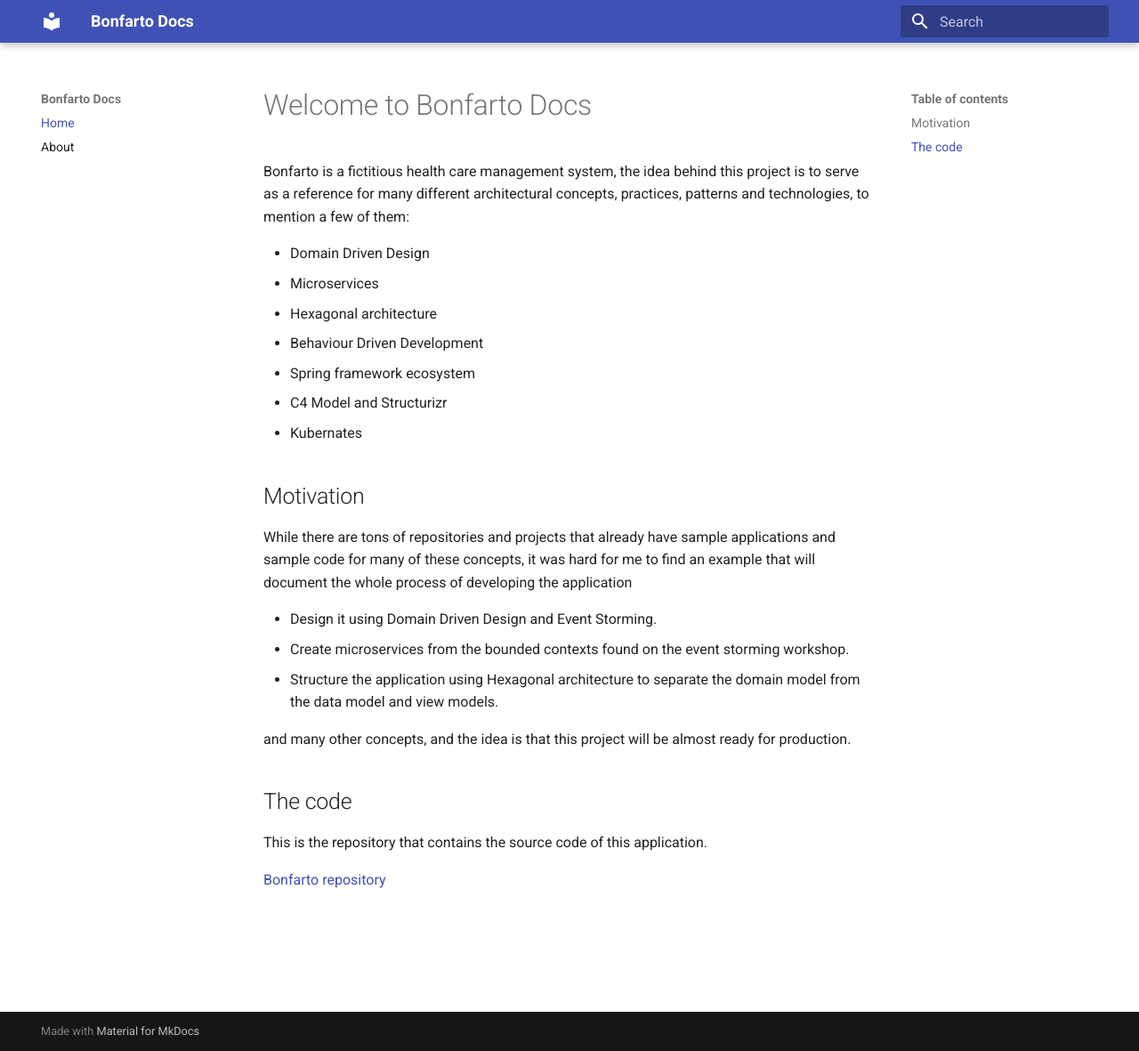
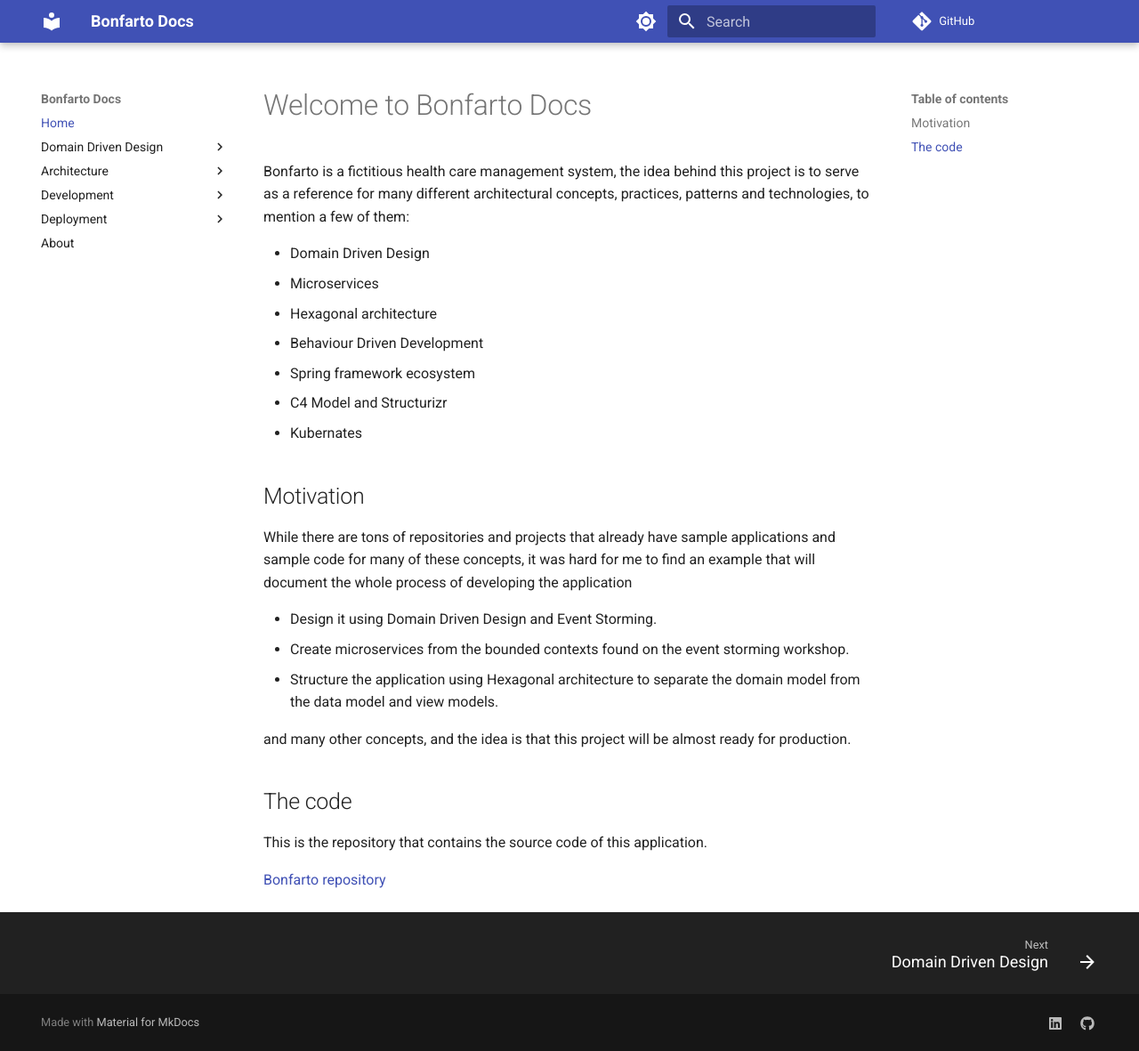
Before and after one commit to li-salvadorlopez/bonfarto-docs, an MkDocs documentation site: the page built from docs/index.md, in a window 1280 px wide and 1181 px high. Shown: the whole window at 89% size. Built offline with MkDocs 1.6.1 and Material for MkDocs 9.7.7, drawn with Linux system fonts in a browser that asks for light colours; comment, search, counter and statistics services are not loaded.

Commit message:
Added menu options and modified some settings.

```diff
--- /dev/null
+++ b/docs/ddd/index.md
@@ -0,0 +1 @@
+# Domain Driven Design
--- a/mkdocs.yml
+++ b/mkdocs.yml
@@ -1,7 +1,62 @@
 site_name: Bonfarto Docs
 site_url: https://li-salvadorlopez.github.oi/bonfarto-docs
+repo_url: https://github.com/li-salvadorlopez/bonfarto
+#edit_uri: edit/master/docs/
 nav:
   - Home: index.md
+  - Domain Driven Design:
+      - ddd/index.md
+      - Event Storming: ddd/event-storming.md
+  - Architecture:
+      - architecture/index.md
+      - C4: architecture/c4.md
+      - Hexagonal Architecture: architecture/hexagonal-architecture.md
+      - Microservices: architecture/microservices.md
+  - Development:
+      - development/index.md
+      - Rest: development/rest.md
+      - HATEOAS: development/hateoas.md
+      - Validation: development/validation.md
+      - Test Driven Development: development/tdd.md
+      - Behaviour Driven Development: development/bdd.md
+      - Integration testing: development/integration-testing.md
+  - Deployment:
+      - deployment/index.md
+      - Continuous Integration and Continuous Delivery: deployment/cdci.md
+      - Kubernates: k8s.md
   - About: about.md
 theme:
   name: material
+  palette:
+    - scheme: default
+      toggle:
+        icon: material/brightness-7
+        name: Switch to dark mode
+        primary: indigo
+        accent: deep purple
+    - scheme: slate
+      toggle:
+        icon: material/brightness-4
+        name: Switch to light mode
+        primary: indigo
+        accent: deep purple
+  features:
+    - navigation.instant
+    - navigation.instant.prefetch
+    - navigation.instant.progress
+    #- navigation.tabs
+    #- navigation.tabs.sticky
+    - navigation.path
+    - navigation.indexes
+    - search.suggest
+    - search.highlight
+    - search.share
+    - header.autohide
+    - navigation.footer
+    #- content.action.edit
+extra:
+  social:
+    - icon: fontawesome/brands/linkedin
+      link: https://www.linkedin.com/in/salvadorlopezmarquez/
+    - icon: fontawesome/brands/github
+      link: https://github.com/li-salvadorlopez
```
Also changed, not shown: docs/architecture/c4.md (added, +1 -0 lines), docs/architecture/hexagonal-architecture.md (added, +1 -0 lines), docs/architecture/index.md (added, +1 -0 lines), docs/architecture/microservices.md (added, +1 -0 lines), docs/ddd/event-storming.md (added, +1 -0 lines), docs/deployment/index.md (added, +1 -0 lines), docs/development/index.md (added, +1 -0 lines), docs/ddd/hexagonal-architecture.md (added).
